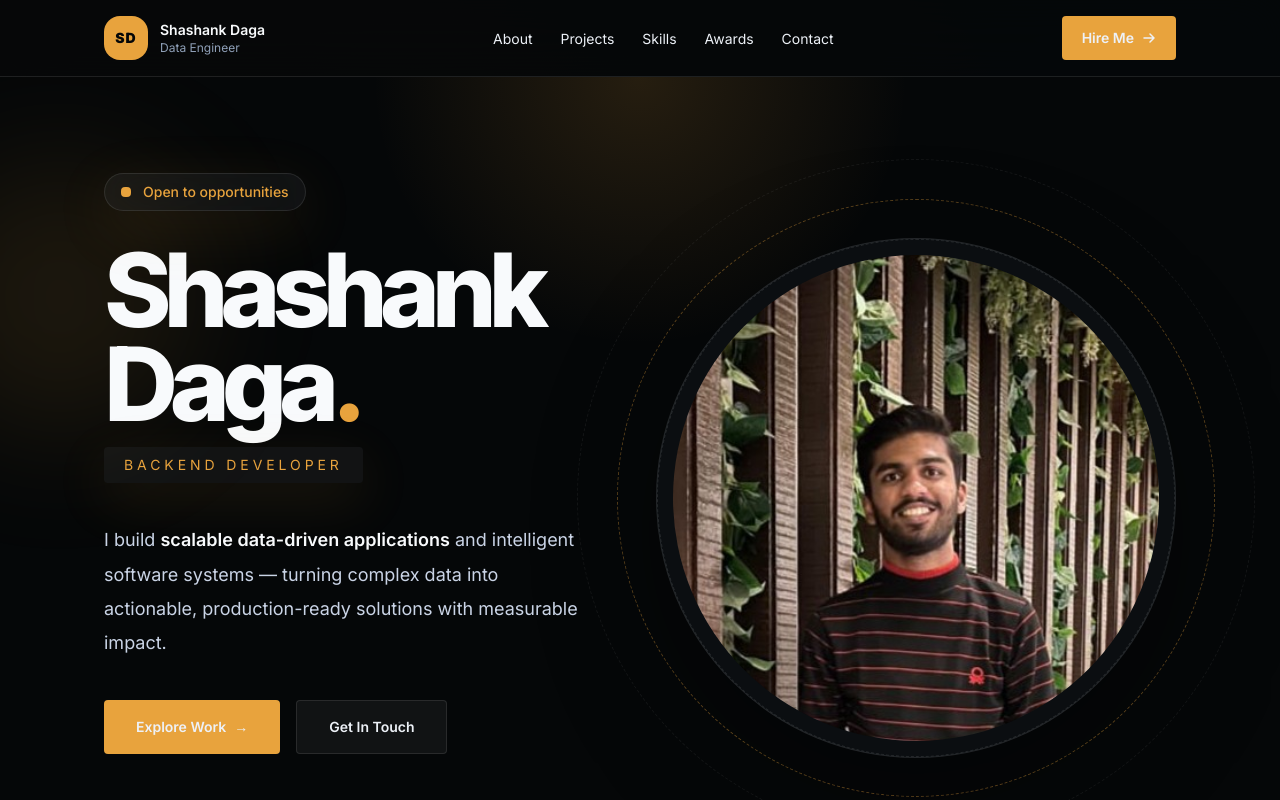
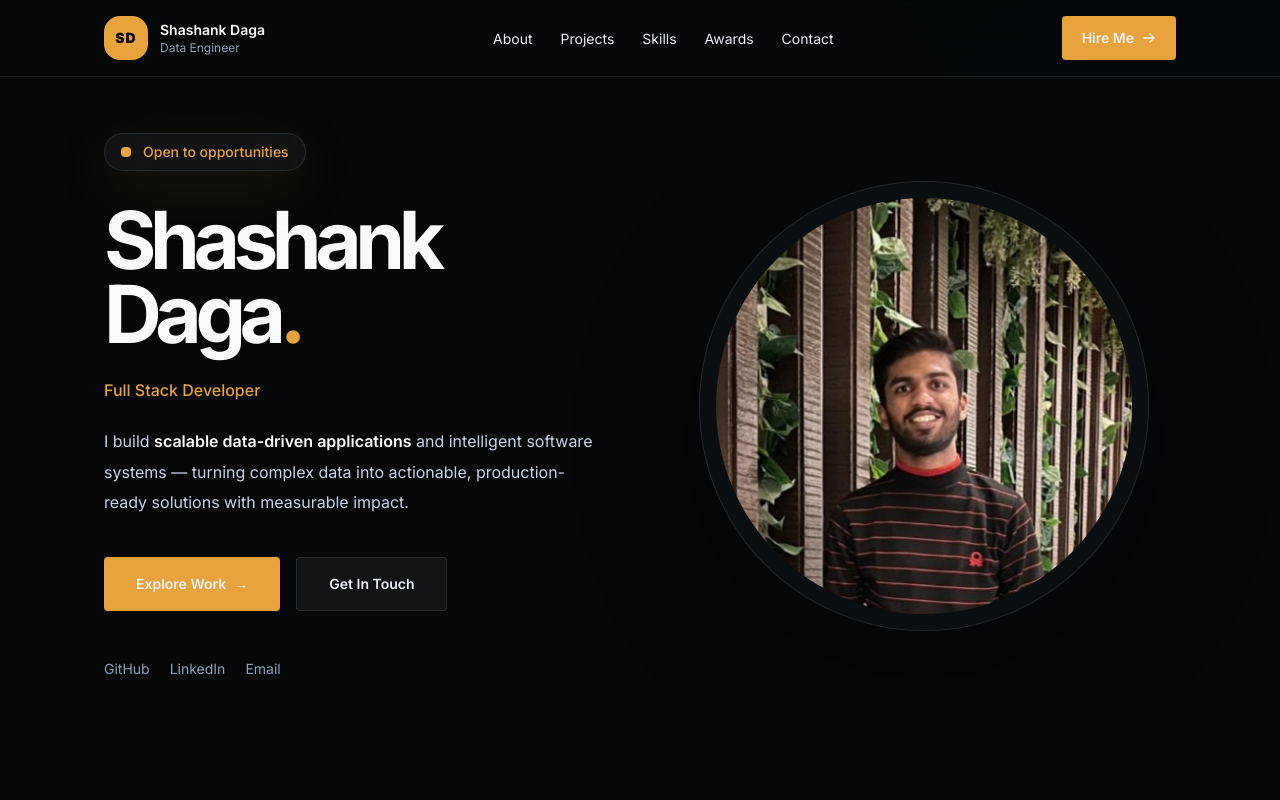
Before and after one commit to Shashank-Daga/Portfolio, a Next.js app: page / in a window 1280 px wide. Shown: the top 800 px of the page. Built offline with nearby package versions, Linux system fonts and the light colour scheme.

Commit message:
Phase 1.2 Hero section update

```diff
--- a/src/app/globals.css
+++ b/src/app/globals.css
@@ -48,3 +48,62 @@ textarea,
 select {
   font: inherit;
 }
+
+/* mouse wheel animation */
+@theme {
+  --animate-wheel: wheel 1.5s ease infinite;
+  --animate-fade-in: fade-in 1s ease forwards;
+}
+
+@keyframes wheel {
+  0% {
+    opacity: 1;
+    transform: translateY(0);
+  }
+
+  100% {
+    opacity: 0;
+    transform: translateY(10px);
+  }
+}
+
+@keyframes fade-in {
+  from {
+    opacity: 0;
+  }
+
+  to {
+    opacity: 1;
+  }
+}
+
+/* Role animation */
+@theme {
+  --animate-role-slider: role-slider 12s infinite;
+}
+
+@keyframes role-slider {
+  0%,
+  18% {
+    transform: translateY(0);
+  }
+
+  25%,
+  43% {
+    transform: translateY(-2rem);
+  }
+
+  50%,
+  68% {
+    transform: translateY(-4rem);
+  }
+
+  75%,
+  93% {
+    transform: translateY(-6rem);
+  }
+
+  100% {
+    transform: translateY(-8rem);
+  }
+}
--- a/src/components/sections/Hero.tsx
+++ b/src/components/sections/Hero.tsx
@@ -3,25 +3,53 @@ import { Container } from "@/components/ui/Container";
 
 export default function Hero() {
   return (
-    <section id="hero" className="relative overflow-hidden px-6 pt-24 pb-24 sm:px-8 lg:px-10">
-      <div className="pointer-events-none absolute inset-x-0 top-0 h-[420px] bg-[radial-gradient(circle_at_top,_rgba(232,163,61,0.16),_transparent_35%)] opacity-90" />
-      <div className="pointer-events-none absolute -left-20 top-20 h-[280px] w-[280px] rounded-full bg-[#E8A33D]/10 blur-3xl" />
+    <section id="hero" className="relative overflow-hidden px-6 pt-14 pb-24 sm:px-8 lg:px-10">
+
+      {/* <div className="pointer-events-none absolute inset-x-0 top-0 h-[420px] bg-[radial-gradient(circle_at_top,_rgba(232,163,61,0.16),_transparent_35%)] opacity-90" />
+      <div className="pointer-events-none absolute -left-20 top-20 h-[280px] w-[280px] rounded-full bg-[#E8A33D]/10 blur-3xl" /> */}
+
       <Container className="flex flex-col gap-16 lg:flex-row lg:items-center">
+
         <div className="relative z-10 flex-1">
+
           <div className="inline-flex items-center gap-3 rounded-full border border-white/10 bg-white/5 px-4 py-2 text-sm font-medium text-[#E8A33D] shadow-[0_16px_60px_rgba(232,163,61,0.12)] backdrop-blur-xl">
             <span className="inline-flex h-2.5 w-2.5 rounded-sm bg-[#E8A33D]" />
             Open to opportunities
           </div>
 
           <div className="mt-8 max-w-[720px]">
-            <h1 className="text-[4.8rem] leading-[0.92] tracking-[-0.08em] font-extrabold text-[#F8FAFC] sm:text-[5.8rem] lg:text-[6.4rem]">
+            <h1 className="text-[4.8rem] leading-[0.92] tracking-[-0.08em] font-bold text-[#F8FAFC] sm:text-[5.8rem] lg:text-[5.0rem]">
               Shashank <br /> Daga<span className="text-[#E8A33D]">.</span>
             </h1>
-            <p className="mt-4 inline-flex rounded-sm bg-white/5 px-5 py-2 text-sm uppercase tracking-[0.28em] text-[#E8A33D] shadow-[0_16px_55px_rgba(232,163,61,0.12)]">
-              Backend Developer
-            </p>
 
-            <p className="mt-10 text-[1.03rem] leading-[1.9] text-[#CAD4E6] sm:text-lg">
+            <div className="mt-6 h-8 overflow-hidden">
+
+              <div className="flex flex-col animate-role-slider">
+                <span className="h-8 leading-8 text-base font-medium text-[#E8A33D]">
+                  Data Engineer
+                </span>
+
+                <span className="h-8 leading-8 text-base font-medium text-[#E8A33D]">
+                  Backend Developer
+                </span>
+
+                <span className="h-8 leading-8 text-base font-medium text-[#E8A33D]">
+                  Full Stack Developer
+                </span>
+
+                <span className="h-8 leading-8 text-base font-medium text-[#E8A33D]">
+                  AI/ML Enthusiast
+                </span>
+
+                {/* Duplicate first item for smooth looping */}
+                <span className="h-8 leading-8 text-base font-medium text-[#E8A33D]">
+                  Data Engineer
+                </span>
+              </div>
+
+            </div>
+
+            <p className="mt-5 text-[1.03rem] leading-[1.9] text-[#CAD4E6] sm:text-base">
               I build <span className="font-semibold text-[#F8FAFC]">scalable data-driven applications</span> and intelligent software systems — turning complex data into actionable, production-ready solutions with measurable impact.
             </p>
 
@@ -52,14 +80,18 @@ export default function Hero() {
                 Email
               </a>
             </div>
+
           </div>
+
         </div>
 
         <div className="relative flex-1">
-          <div className="relative mx-auto h-[380px] w-[380px] max-w-full rounded-full border border-white/10 bg-[#0D1115]/80 p-4 shadow-[0_35px_120px_rgba(0,0,0,0.35)] sm:h-[440px] sm:w-[440px] lg:h-[520px] lg:w-[520px]">
-            <div className="absolute inset-0 rounded-full border border-dashed border-white/10" />
+
+          <div className="relative mx-auto h-[320px] w-[320px] max-w-full rounded-full border border-white/10 bg-[#0D1115]/80 p-4 shadow-[0_35px_120px_rgba(0,0,0,0.35)] sm:h-[380px] sm:w-[380px] lg:h-[450px] lg:w-[450px]">
+
+            {/* <div className="absolute inset-0 rounded-full border border-dashed border-white/10" />
             <div className="absolute -inset-10 rounded-full border border-dashed border-[#E8A33D]/35" />
-            <div className="absolute -inset-20 rounded-full border border-dashed border-white/10 opacity-60" />
+            <div className="absolute -inset-20 rounded-full border border-dashed border-white/10 opacity-60" /> */}
 
             <div className="relative h-full w-full overflow-hidden rounded-full bg-[#0B0E12]">
               <Image
@@ -67,39 +99,26 @@ export default function Hero() {
                 alt="Shashank Daga portrait"
                 fill
                 priority
-                sizes="(max-width: 768px) 320px, 520px"
+                sizes="(max-width: 750px) 320px, 520px"
                 className="object-cover"
               />
             </div>
 
-            {/* <div className="absolute left-4 top-4 flex items-center gap-3 rounded-full border border-white/10 bg-[#0F141A]/95 px-3 py-2 text-xs text-[#D0DAE9] backdrop-blur-sm">
-              <span className="h-2.5 w-2.5 rounded-full bg-[#E8A33D]" />
-              8.79 CGPA
-            </div>
+          </div>
 
-            <div className="absolute right-4 top-20 flex items-center gap-3 rounded-full border border-white/10 bg-[#0F141A]/95 px-3 py-2 text-xs text-[#D0DAE9] backdrop-blur-sm">
-              <span className="inline-flex h-2.5 w-2.5 rounded-full bg-[#F8FAFC]" />
-              3 Projects
-            </div>
+        </div>
 
-            <div className="absolute left-6 bottom-16 flex items-center gap-2 rounded-full border border-white/10 bg-[#0F141A]/95 px-4 py-3 text-xs text-[#D0DAE9] backdrop-blur-sm">
-              <span className="text-[#E8A33D]">📍</span>
-              Pune, India
-            </div>
-
-            <div className="absolute right-4 bottom-8 flex items-center gap-3 rounded-full border border-white/10 bg-[#0F141A]/95 px-3 py-2 text-xs text-[#D0DAE9] backdrop-blur-sm">
-              <span className="inline-flex h-2.5 w-2.5 rounded-full bg-[#E8A33D]" />
-              99% Fraud Detection
-            </div> */}
+        <div
+          aria-hidden="true"
+          className="absolute bottom-8 left-1/2 -translate-x-1/2 animate-fade-in delay-[1200ms] hidden md:block"
+        >
+          <div className="flex h-9 w-6 justify-center rounded-full border border-[#90A3BB] pt-1.5">
+            <div className="h-2 w-1 rounded-full bg-[#E8A33D] animate-wheel" />
           </div>
         </div>
+
       </Container>
 
-      {/* <div className="hero-scroll-cue" aria-hidden="true">
-        <div className="scroll-mouse">
-          <div className="mouse-wheel" />
-        </div>
-      </div> */}
     </section>
   );
 }
```
